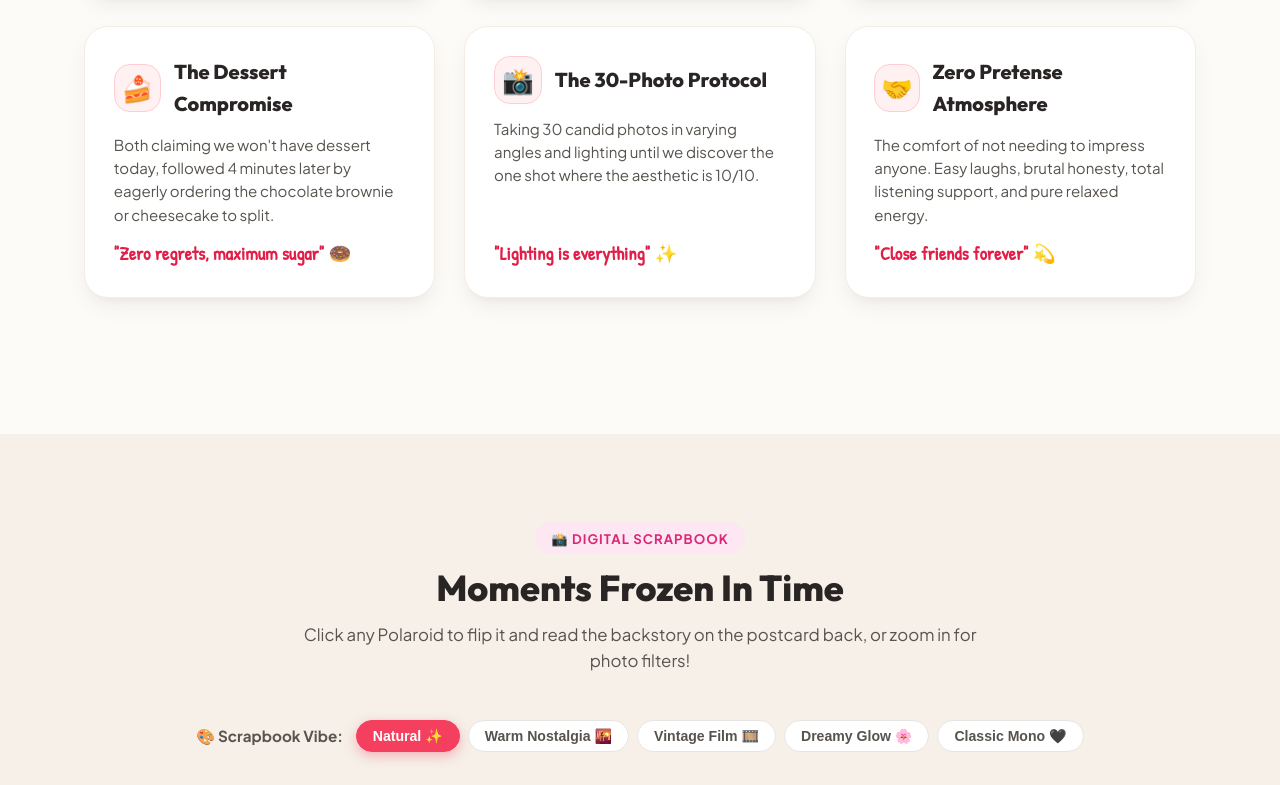
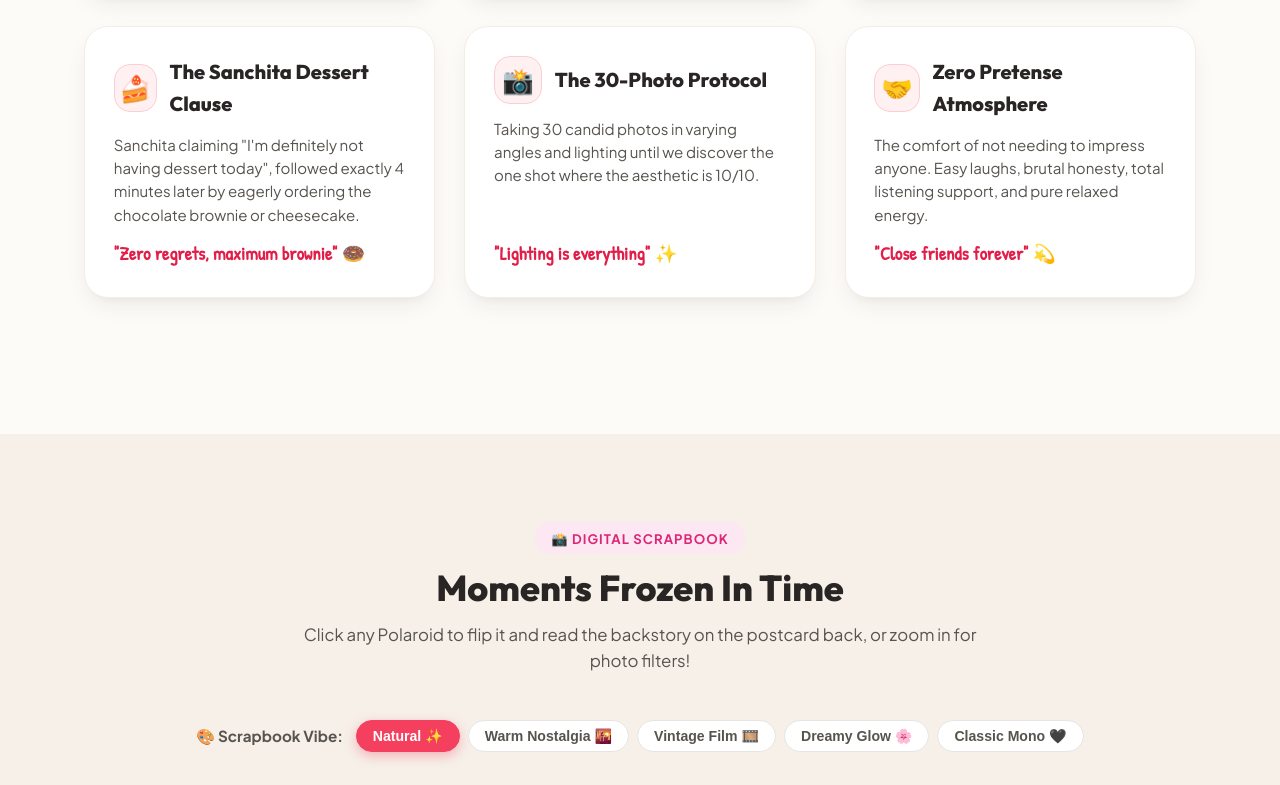
Before and after one commit to sanjitchak/sanchita, a plain HTML site: page index.html in a window 1280 px wide. Shown: the part 2806-3591 px from the top of the page. Drawn offline with nearby package versions, Linux system fonts and the light colour scheme.

Commit message:
Update dessert lore: attribute the brownie ordering habit to Sanchita

```diff
--- a/index.html
+++ b/index.html
@@ -2101,12 +2101,12 @@
           <div class="lore-card">
             <div class="lore-header">
               <div class="lore-icon-box">🍰</div>
-              <h3 class="lore-title">The Dessert Compromise</h3>
+              <h3 class="lore-title">The Sanchita Dessert Clause</h3>
             </div>
             <p class="lore-body">
-              Both claiming we won't have dessert today, followed 4 minutes later by eagerly ordering the chocolate brownie or cheesecake to split.
+              Sanchita claiming "I'm definitely not having dessert today", followed exactly 4 minutes later by eagerly ordering the chocolate brownie or cheesecake.
             </p>
-            <span class="lore-tagline">"Zero regrets, maximum sugar" 🍩</span>
+            <span class="lore-tagline">"Zero regrets, maximum brownie" 🍩</span>
           </div>
 
           <!-- Item 5 -->
@@ -2721,7 +2721,7 @@
         "We met on Shaadi.com and unlocked the greatest close-friendship ever 💖",
         "Meeting at Roslyn Coffee is always guaranteed to brighten up the day! 🌟",
         "No matter what random topic we talk about, our phone calls are always top-tier 💫",
-        "Close friend rule: Always split the dessert, even when both claim they're on a diet 🍰",
+        "Sanchita's rule: 'No dessert for me today' ➔ immediately orders the chocolate brownie 🍰",
         "Here's to the friends who make every ordinary afternoon feel like an adventure! 🌸"
       ];
 
```
